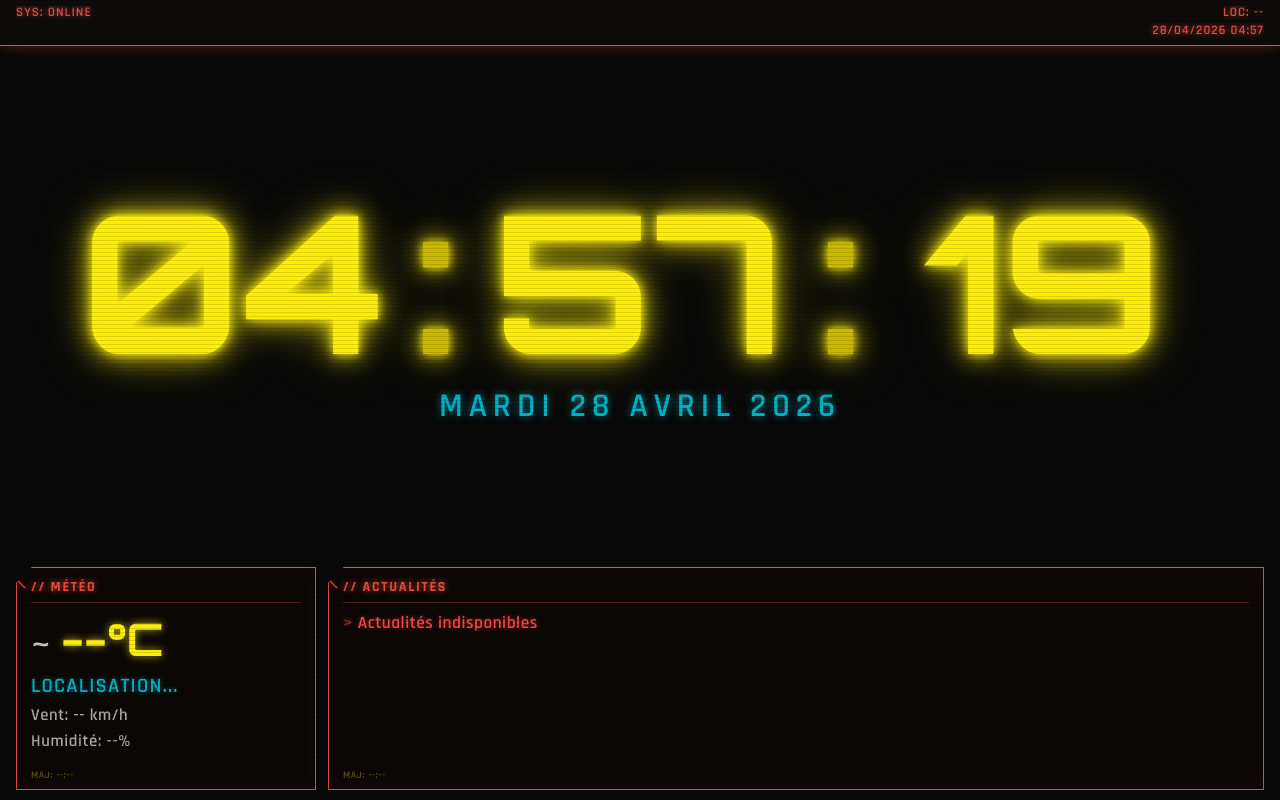
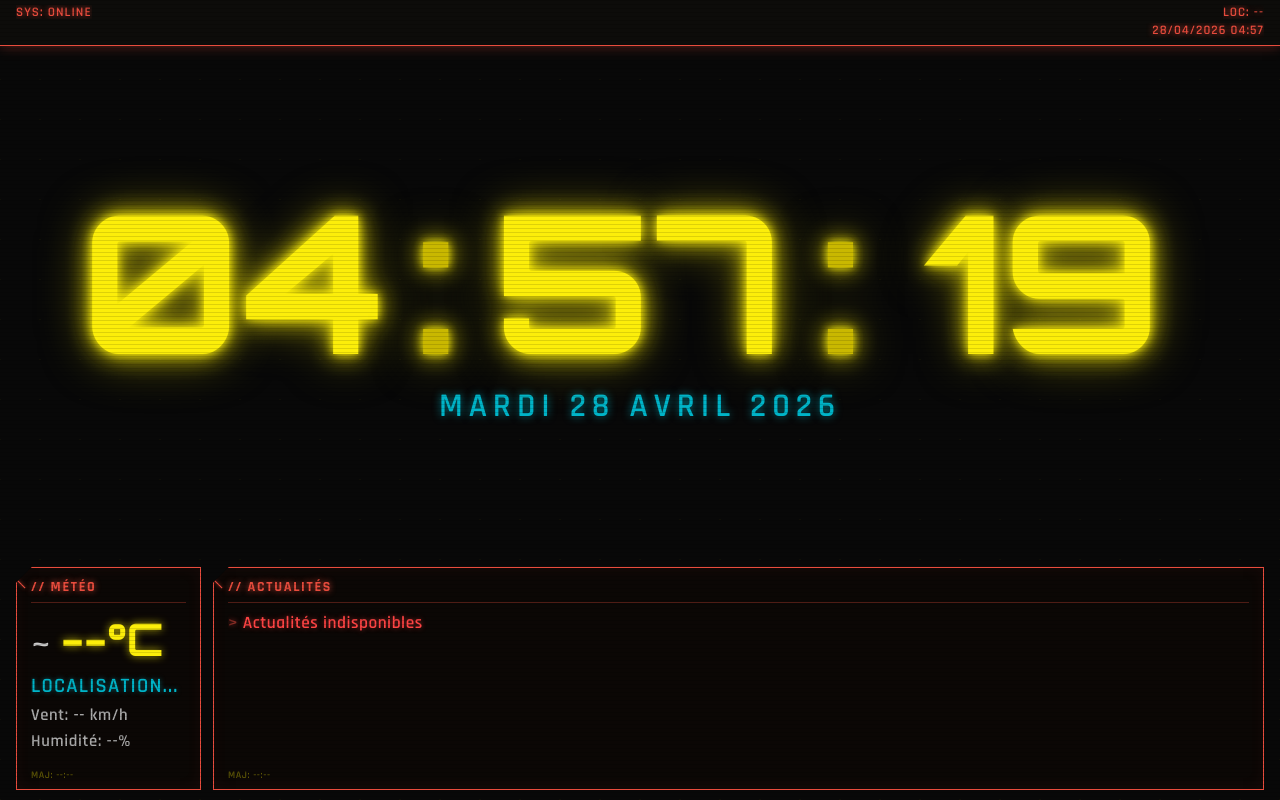
Before and after one commit to Charon11/pad-clock, a plain HTML site: page public/index.html in a window 1280 px wide. Drawn offline with Linux system fonts and the light colour scheme; no server answers.

Commit message:
fix(css): lock weather/news widget widths in landscape

```diff
--- a/public/style.css
+++ b/public/style.css
@@ -375,10 +375,11 @@ html.ios8-legacy-layout #widgets-row {
 
 /* ---------- WIDGET MÉTÉO ---------- */
 #weather-widget {
-    -webkit-flex: 0 0 28%;
-    flex: 0 0 28%;
-    max-width: 300px;
-    min-width: 0;
+    -webkit-flex: 0 0 185px;
+    flex: 0 0 185px;
+    width: 185px;
+    min-width: 185px;
+    max-width: 185px;
 }
 
 #weather-body {
@@ -436,8 +437,8 @@ html.ios8-legacy-layout #widgets-row {
 
 /* ---------- WIDGET ACTUALITÉS ---------- */
 #news-widget {
-    -webkit-flex: 1;
-    flex: 1;
+    -webkit-flex: 1 1 auto;
+    flex: 1 1 auto;
     min-width: 0;
 }
 
@@ -542,6 +543,8 @@ html.ios8-legacy-layout #widgets-row {
     #weather-widget {
         -webkit-flex: 0 0 40%;
         flex: 0 0 40%;
+        width: auto;
+        min-width: 0;
         max-width: none;
     }
     #weather-temp {
```
